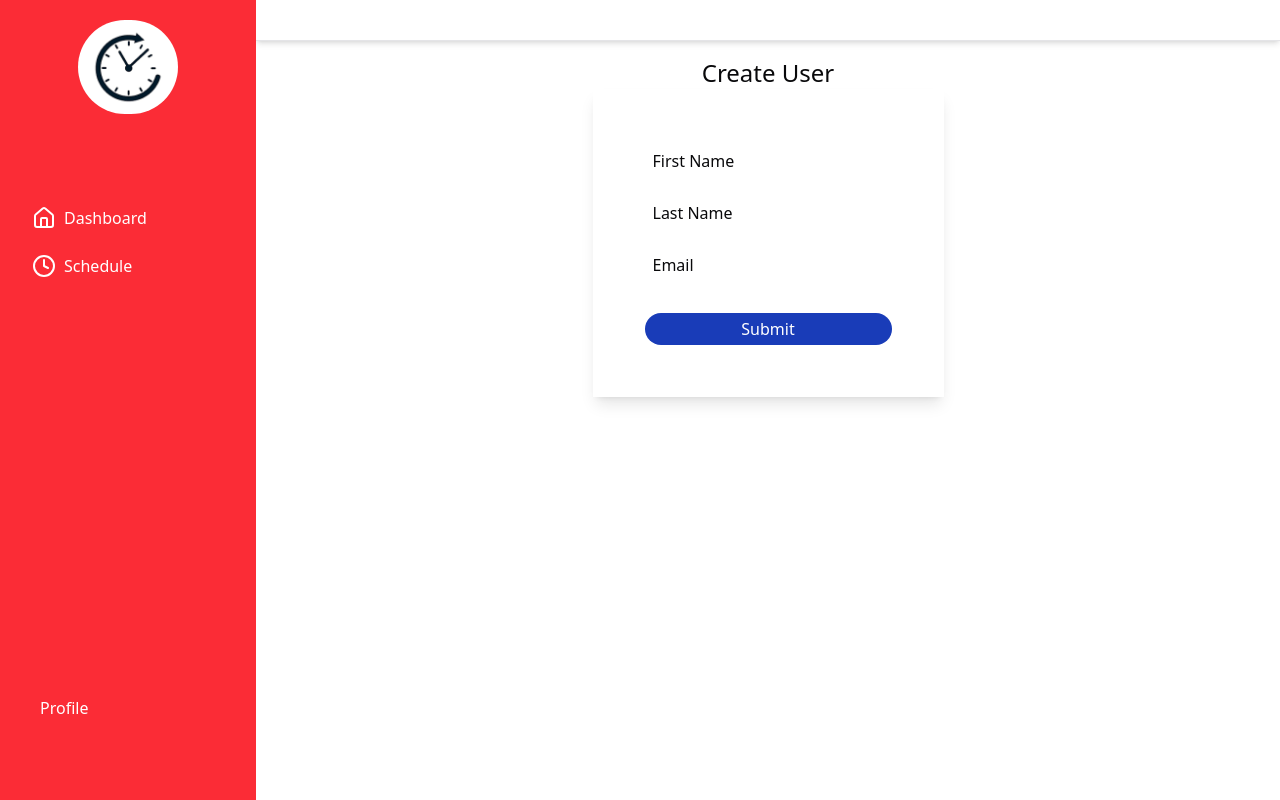
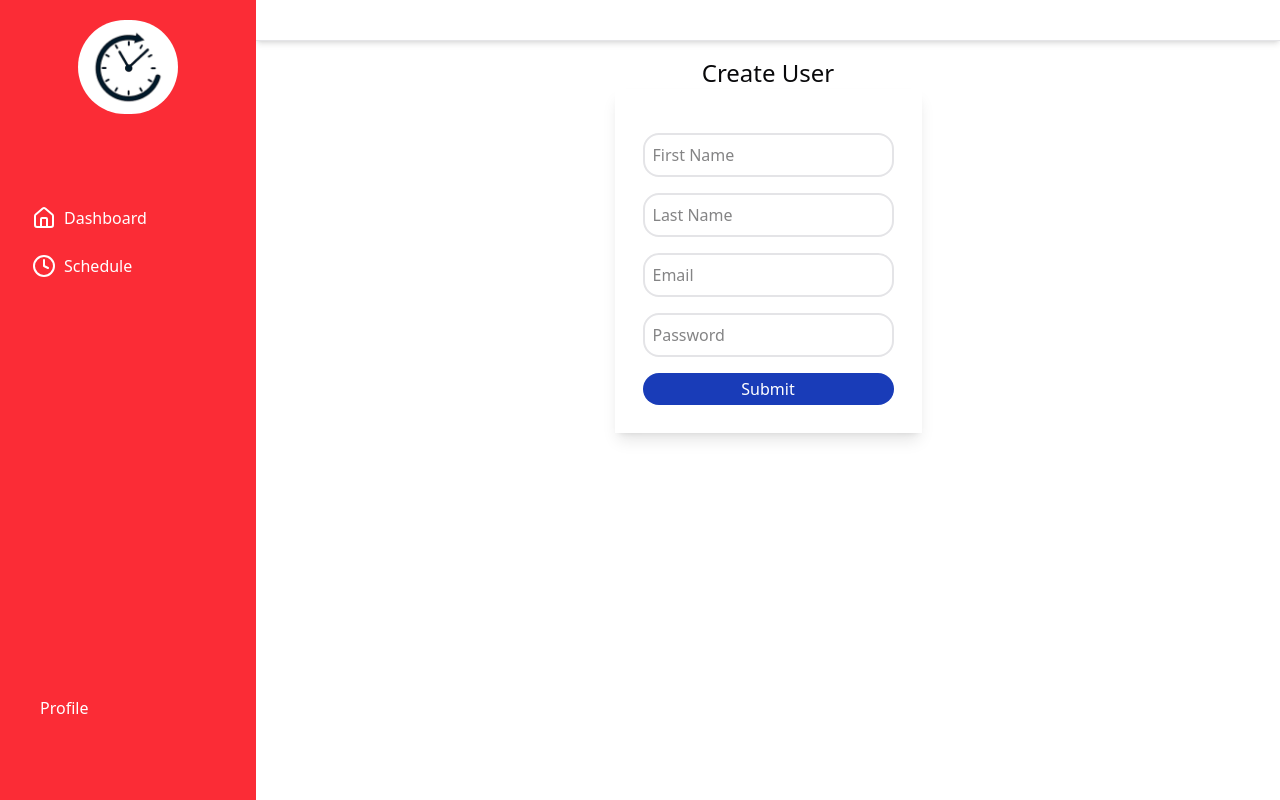
Before and after one commit to abhises/employee-schedule, a Next.js app: page /dashboard/user/create in a window 1280 px wide. Built offline with nearby package versions, Linux system fonts and the light colour scheme; no server answers.

Commit message:
adding create user

```diff
--- a/package.json
+++ b/package.json
@@ -21,6 +21,7 @@
     "next": "15.2.2",
     "react": "^19.0.0",
     "react-dom": "^19.0.0",
+    "react-toastify": "^11.0.5",
     "tailwind-merge": "^3.0.2",
     "tw-animate-css": "^1.2.4"
   },
--- a/src/app/(routes)/dashboard/user/UserList.tsx
+++ b/src/app/(routes)/dashboard/user/UserList.tsx
@@ -4,6 +4,7 @@ import moment from "moment";
 import { BookMinus } from "lucide-react";
 import { fetchUser, deleteUser } from "./_actions";
 import { useRouter } from "next/navigation";
+import { toast } from "react-toastify";
 
 interface UserType {
   id: string;
@@ -31,6 +32,10 @@ const UserList = () => {
   const userDelete = async (userId: string) => {
     deleteUser(userId);
     setUsers((prevUsers) => prevUsers.filter((user) => user.id !== userId));
+    toast.error("The user has been deleted", {
+      position: "top-right",
+      autoClose: 3000, // Closes after 3 seconds
+    });
   };
 
   return (
--- a/src/app/(routes)/dashboard/user/_actions.tsx
+++ b/src/app/(routes)/dashboard/user/_actions.tsx
@@ -12,20 +12,30 @@ export async function createUser(formData: FormData) {
   try {
     const client = await clerkClient();
     const email = formData.get("email") as string | null;
+    const firstName = formData.get("firstName") as string | null;
+    const lastName = formData.get("lastName") as string | null;
+    const password = formData.get("password") as string | null;
+    // console.log("email", email);
+    // Validation
+    if (!email || !firstName || !lastName || !password) {
+      return Response.json(
+        { error: "All fields are required" },
+        { status: 400 }
+      );
+    }
 
-    if (!email) {
-      throw new Error("Email is required");
-    }
+    // Create user
     const user = await client.users.createUser({
-      emailAddress: [email],
-      firstName: formData.get("firstName") as string,
-      lastName: formData.get("lastName") as string,
-      password: formData.get("password") as string,
+      emailAddress: [email.trim()], // Ensure email is an array
+      firstName,
+      lastName,
+      password,
     });
-    return Response.json({ message: "User created", user });
+
+    return Response.json({ message: "User created successfully", user });
   } catch (error) {
-    console.log(error);
-    return Response.json({ error: "Error creating user" });
+    console.error("Clerk Error:", error);
+    return error;
   }
 }
 
--- a/src/app/(routes)/dashboard/user/create/page.tsx
+++ b/src/app/(routes)/dashboard/user/create/page.tsx
@@ -1,6 +1,30 @@
-import React from "react";
+"use client";
+import React, { useState } from "react";
+import { createUser } from "../_actions";
+import { useRouter } from "next/navigation";
 
 const CreateUser = () => {
+  const [firstName, setFirstName] = useState("");
+  const [lastName, setLastName] = useState("");
+  const [email, setEmail] = useState("");
+  const [password, setPassword] = useState("");
+  const router = useRouter();
+
+  const create = async () => {
+    const formData = new FormData();
+    formData.append("firstName", firstName);
+    formData.append("lastName", lastName);
+    formData.append("email", email);
+    formData.append("password", password);
+    try {
+      const response = await createUser(formData);
+      console.log("response", response);
+
+      router.push("/dashboard/user");
+    } catch (error) {
+      console.log(error);
+    }
+  };
   return (
     <div className="mt-4">
       <div className="flex items-center justify-center gap-3">
@@ -9,46 +33,55 @@ const CreateUser = () => {
       <div className="flex items-center justify-center">
         <div
           className="border-gray-400 shadow-lg
-       flex-col p-10 mb-10 gap-10">
-          <form className="m-3">
-            <input type="hidden" name="id" />
+       flex-col p-7 mb-10 gap-10">
+          <div className="mt-4">
             <input
-              type="input"
-              value="First Name"
-              name="role"
-              className="p-2 rounded-2xl "
+              type="text"
+              value={firstName}
+              onChange={(e) => setFirstName(e.target.value)}
+              placeholder="First Name"
+              className="p-2 rounded-2xl border-2 "
             />
-          </form>
+          </div>
 
-          <form className="m-3">
-            <input type="hidden" name="id" />
+          <div className="mt-4">
             <input
-              type="input"
-              value="Last Name"
-              name="role"
-              className="p-2 rounded-2xl"
+              type="text"
+              value={lastName}
+              onChange={(e) => setLastName(e.target.value)}
+              placeholder="Last Name"
+              className="p-2 rounded-2xl border-2"
             />
-          </form>
+          </div>
 
-          <form className="m-3">
-            <input type="hidden" name="id" />
+          <div className="mt-4">
             <input
               type="email"
-              value="Email"
-              name="role"
-              className="p-2 rounded-2xl"
+              value={email}
+              onChange={(e) => setEmail(e.target.value)}
+              placeholder="Email"
+              className="p-2 rounded-2xl border-2"
             />
-          </form>
+          </div>
 
-          <form className="m-3">
-            <button
-              className="bg-blue-800 rounded-2xl
+          <div className="mt-4">
+            <input
+              type="password"
+              value={password}
+              onChange={(e) => setPassword(e.target.value)}
+              placeholder="Password"
+              className="p-2 rounded-2xl border-2"
+            />
+          </div>
+
+          <button
+            className="bg-blue-800 rounded-2xl
              w-full mt-4 p-1 text-white
               cursor-pointer
-               hover:bg-blue-400">
-              Submit
-            </button>
-          </form>
+               hover:bg-blue-400"
+            onClick={create}>
+            Submit
+          </button>
         </div>
       </div>
     </div>
--- a/src/app/layout.tsx
+++ b/src/app/layout.tsx
@@ -2,6 +2,9 @@ import type { Metadata } from "next";
 import { Geist, Geist_Mono } from "next/font/google";
 import "./globals.css";
 import { ClerkProvider } from "@clerk/nextjs";
+import { ToastContainer } from "react-toastify";
+import "react-toastify/dist/ReactToastify.css";
+
 const geistSans = Geist({
   variable: "--font-geist-sans",
   subsets: ["latin"],
@@ -28,6 +31,7 @@ export default function RootLayout({
         <body
           className={`${geistSans.variable} ${geistMono.variable} antialiased`}>
           {children}
+          <ToastContainer />
         </body>
       </html>
     </ClerkProvider>
```
Also changed, not shown: 1 other file (tests, documents, lock files or other folders).
